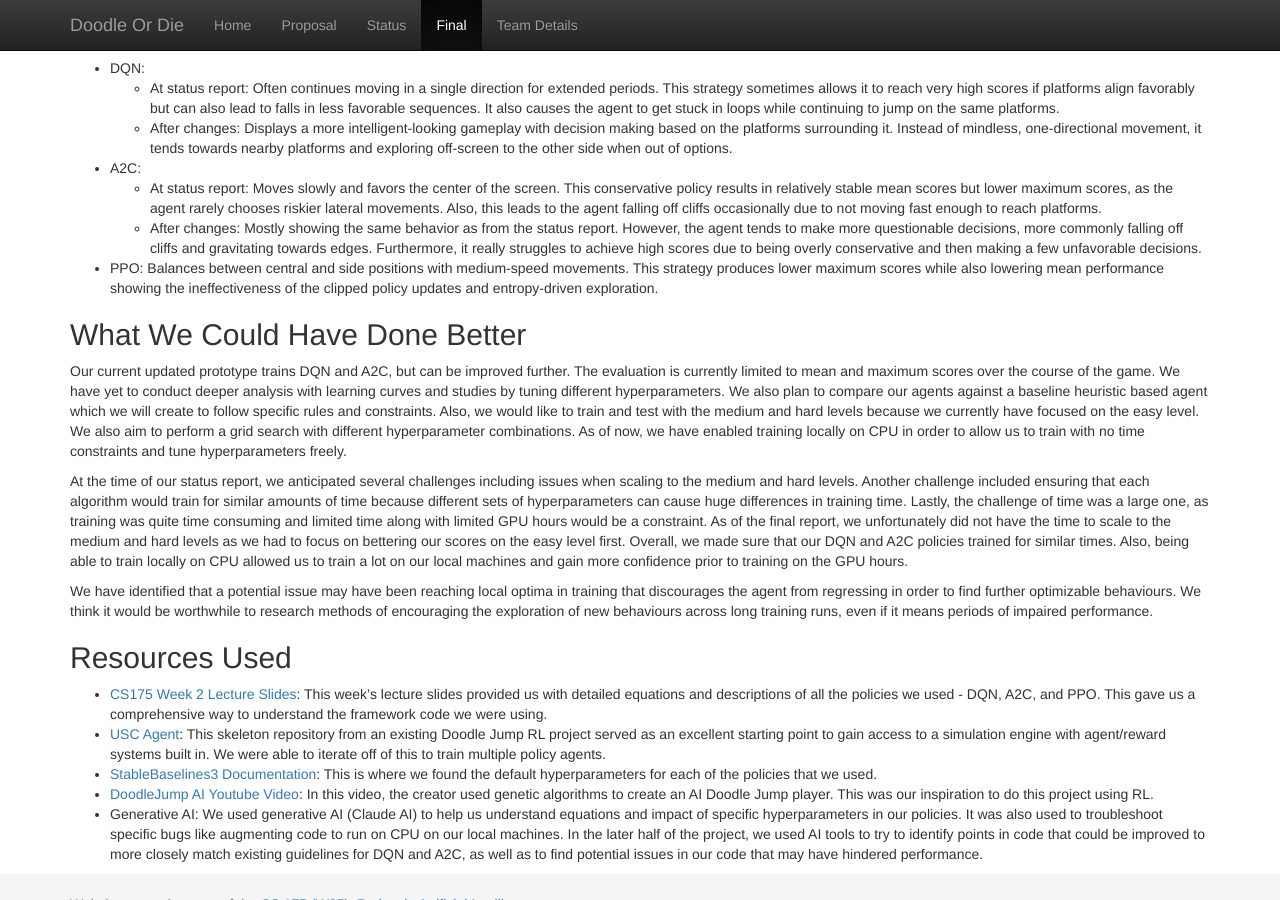
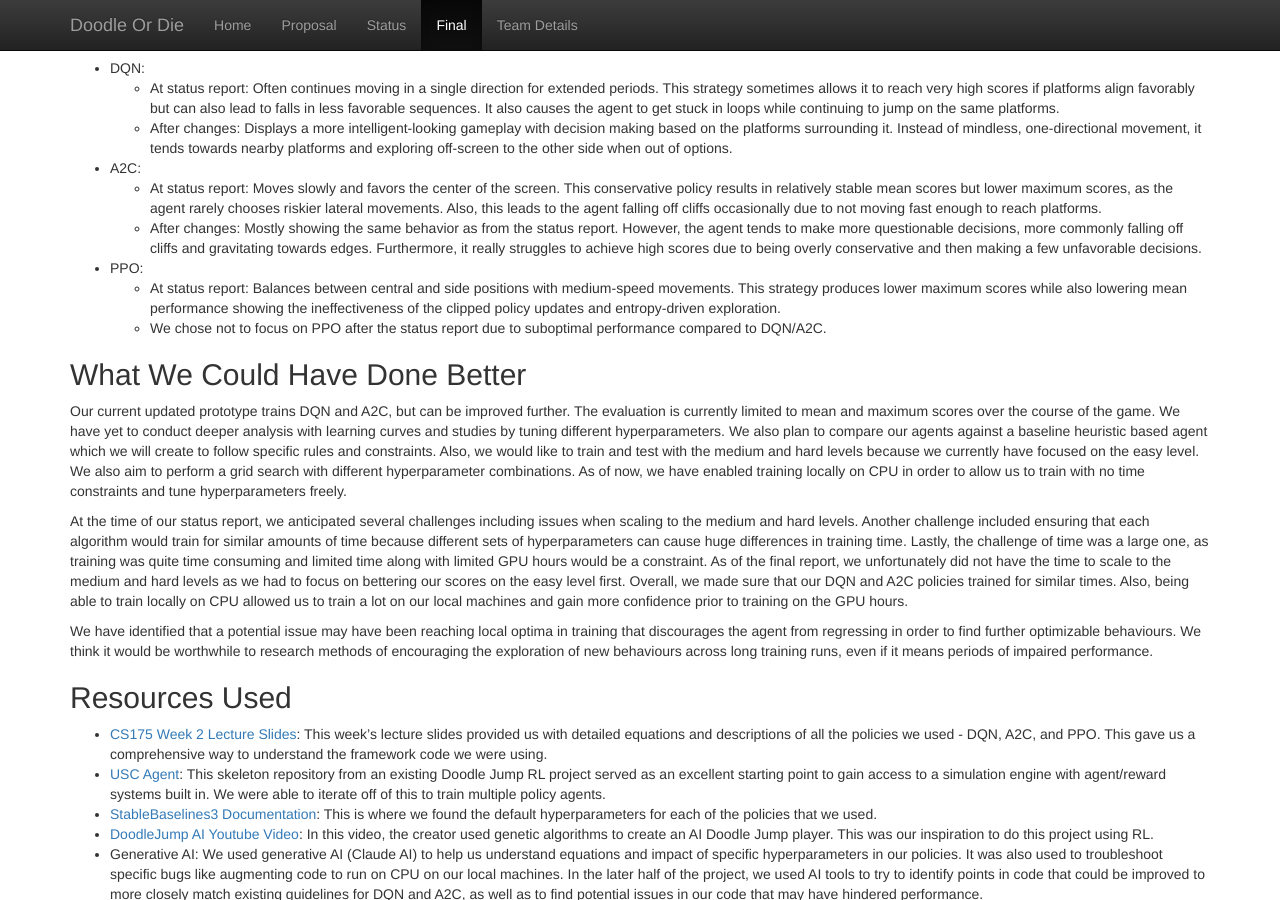
Before and after one commit to abheekg11/Doodle-Or-Die, a Jekyll site: the page built from docs/final.md, in a window 1280 px wide and 900 px high, scrolled down 7972 px. Built offline with Jekyll 4.4.1, drawn with Linux system fonts in a browser that asks for light colours; formulas are drawn with MathJax 3.

Commit message:
Update PPO section with performance insights

```diff
--- a/docs/final.md
+++ b/docs/final.md
@@ -306,7 +306,9 @@ Beyond numerical performance, we also observed differences in agent *behavior* d
 - A2C:
   - At status report: Moves slowly and favors the center of the screen. This conservative policy results in relatively stable mean scores but lower maximum scores, as the agent rarely chooses riskier lateral movements. Also, this leads to the agent falling off cliffs occasionally due to not moving fast enough to reach platforms.
   - After changes: Mostly showing the same behavior as from the status report. However, the agent tends to make more questionable decisions, more commonly falling off cliffs and gravitating towards edges. Furthermore, it really struggles to achieve high scores due to being overly conservative and then making a few unfavorable decisions.
-- PPO: Balances between central and side positions with medium-speed movements. This strategy produces lower maximum scores while also lowering mean performance showing the ineffectiveness of the clipped policy updates and entropy-driven exploration.
+- PPO:
+  - At status report: Balances between central and side positions with medium-speed movements. This strategy produces lower maximum scores while also lowering mean performance showing the ineffectiveness of the clipped policy updates and entropy-driven exploration.
+  - We chose not to focus on PPO after the status report due to suboptimal performance compared to DQN/A2C.
 
 ## What We Could Have Done Better
 
```
